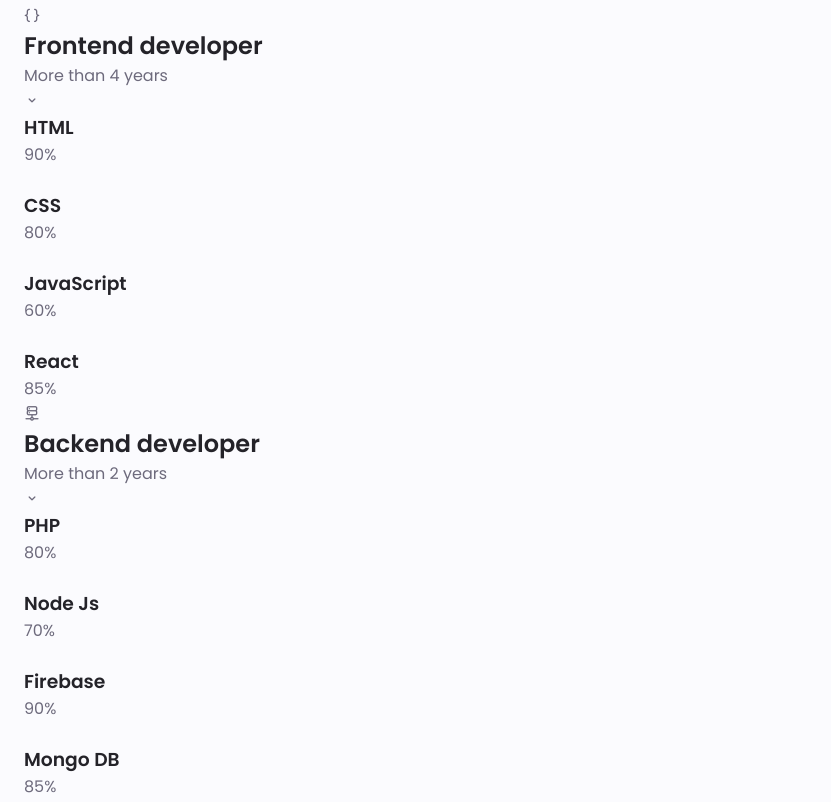
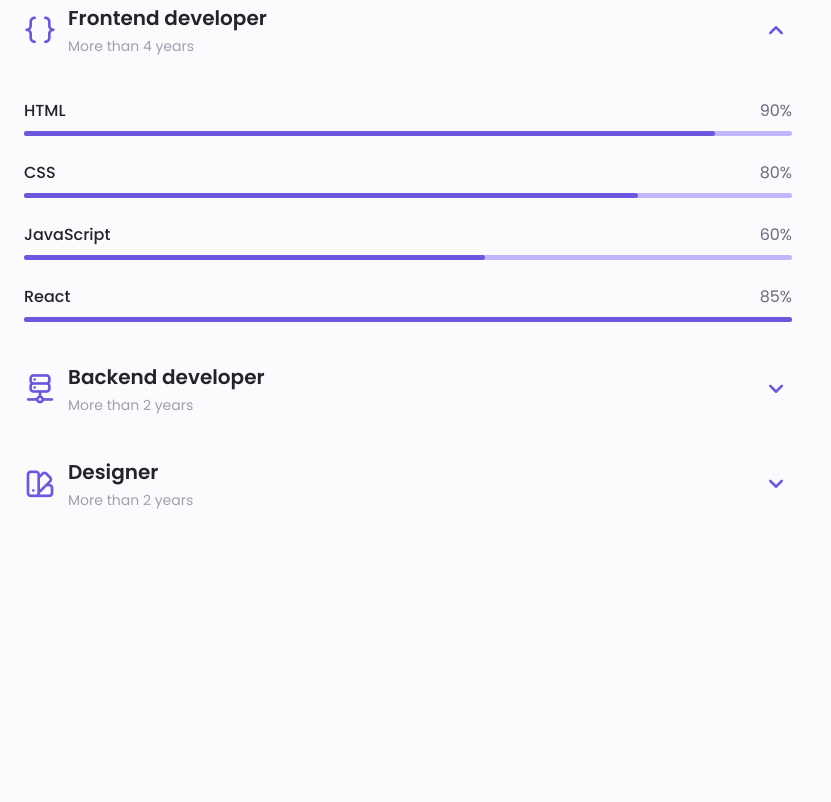
Before and after one commit to kunal7238/Resume, a plain HTML site: page index.html in a window 1280 px wide. Shown: the part 1499-2301 px from the top of the page, without its empty margins (0-831 px from the left). Drawn offline with nearby package versions, Linux system fonts and the light colour scheme; a web font is replaced by a local one.

Commit message:
add skills component

```diff
--- a/assets/css/styles.css
+++ b/assets/css/styles.css
@@ -385,7 +385,114 @@
 }
 
 /*==================== SKILLS ====================*/
+.skills__container{
+    row-gap: 0;
+}
 
+.skills__header{
+    display: flex;
+    align-items:  center;
+    margin-bottom: var(--mb-2-5);
+    cursor: pointer;
+}
+
+.skills__icon,
+.skills__arrow{
+    font-size: 2rem;
+    color: var(--first-color);
+}
+
+.skills__icon{
+    margin-right: var(--mb-0-75);
+}
+
+.skills__title{
+    font-size: var(--h3-font-size);
+}
+
+.skills__subtitle{
+    font-size: var(--small-font-size);
+    color: var(--text-color-light);
+}
+
+.skills__arrow{
+    margin-left: auto;
+    transition: .4s;
+}
+
+.skills__titles{
+    display: flex;
+    justify-content: space-between;
+    margin-bottom: var(--mb-0-5);
+}
+
+.skills__name{
+    font-size: var(--normal-font-size);
+    font-weight: var(--font-medium);
+}
+
+.skills__bar,
+.skills__percentage{
+    height: 5px;
+    border-radius: .25rem;
+}
+
+.skills__bar{
+    background-color: var(--first-color-lighter);
+}
+
+.skills__percentage{
+    display: block;
+    background-color: var(--first-color);
+}
+
+.skills__html{
+    width: 90%;
+}
+.skills__css{
+    width: 80%;
+}
+.skills__js{
+    width: 60%;
+}
+.skills__react{
+    width: 85%;
+}
+.skills__php{
+    width: 80%;
+}
+.skills__node{
+    width: 70%;
+}
+.skills__firebase{
+    width: 90%;
+}
+.skills__mongo{
+    width: 85%;
+}
+.skills__figma{
+    width: 90%;
+}
+.skills__sketch{
+    width: 85%;
+}
+.skills__photoshop{
+    width: 85%;
+}
+
+.skills__close .skills__list{
+    height: 0;
+    overflow: hidden;
+}
+
+.skills__open .skills__list{
+    height: max-content;
+    margin-bottom: var(--mb-2-5);
+}
+
+.skills__open .skills__arrow{
+    transform: rotate(-180deg);
+}
 
 /*==================== QUALIFICATION ====================*/
 
--- a/assets/js/main.js
+++ b/assets/js/main.js
@@ -32,7 +32,23 @@
 
 
 /*==================== ACCORDION SKILLS ====================*/
+const skillsContent = document.getElementsByClassName('skills__content'),
+      skillsHeader = document.querySelectorAll('.skills__header')
 
+function toggleSkills(){
+    let itemClass = this.parentNode.className
+
+    for(i = 0; i < skillsContent.length; i++){
+        skillsContent[i].className = 'skills__content skills__close'
+    }
+    if(itemClass === 'skills__content skills__close'){
+        this.parentNode.className = 'skills__content skills__open'
+    }
+}
+
+skillsHeader.forEach((el) =>{
+    el.addEventListener('click', toggleSkills)
+})
 
 /*==================== QUALIFICATION TABS ====================*/
 
--- a/index.html
+++ b/index.html
@@ -169,7 +169,7 @@
             <div class="skills__container container grid">
                 <div>
                     <!--==================== SKILLS 1 ====================-->
-                    <div class="skills__content">
+                    <div class="skills__content skills__open">
                         <div class="skills__header">
                             <i class="uil uil-brackets-curly skills__icon"></i>
 
@@ -183,34 +183,34 @@
 
                         <div class="skills__list grid">
                             <div class="skills__data">
-                                <div class="skills__title">
+                                <div class="skills__titles">
                                     <h3 class="skills__name">HTML</h3>
                                     <span class="skills__numebr">90%</span>
                                 </div>
                                 <div class="skills__bar">
-                                    <span class="skills__percentage skills_html"></span>
+                                    <span class="skills__percentage skills__html"></span>
                                 </div>
                             </div>
                             <div class="skills__data">
-                                <div class="skills__title">
+                                <div class="skills__titles">
                                     <h3 class="skills__name">CSS</h3>
                                     <span class="skills__numebr">80%</span>
                                 </div>
                                 <div class="skills__bar">
-                                    <span class="skills__percentage skills_css"></span>
+                                    <span class="skills__percentage skills__css"></span>
                                 </div>
                             </div>
                             <div class="skills__data">
-                                <div class="skills__title">
+                                <div class="skills__titles">
                                     <h3 class="skills__name">JavaScript</h3>
                                     <span class="skills__numebr">60%</span>
                                 </div>
                                 <div class="skills__bar">
-                                    <span class="skills__percentage skills_js"></span>
+                                    <span class="skills__percentage skills__js"></span>
                                 </div>
                             </div>
                             <div class="skills__data">
-                                <div class="skills__title">
+                                <div class="skills__titles">
                                     <h3 class="skills__name">React</h3>
                                     <span class="skills__numebr">85%</span>
                                 </div>
@@ -221,7 +221,7 @@
                         </div>
                     </div>
                     <!--==================== SKILLS 2 ====================-->
-                    <div class="skills__content">
+                    <div class="skills__content skills__close">
                         <div class="skills__header">
                             <i class="uil uil-server-network skills__icon"></i>
 
@@ -235,39 +235,39 @@
 
                         <div class="skills__list grid">
                             <div class="skills__data">
-                                <div class="skills__title">
+                                <div class="skills__titles">
                                     <h3 class="skills__name">PHP</h3>
                                     <span class="skills__numebr">80%</span>
                                 </div>
                                 <div class="skills__bar">
-                                    <span class="skills__percentage skills_php"></span>
+                                    <span class="skills__percentage skills__php"></span>
                                 </div>
                             </div>
                             <div class="skills__data">
-                                <div class="skills__title">
+                                <div class="skills__titles">
                                     <h3 class="skills__name">Node Js</h3>
                                     <span class="skills__numebr">70%</span>
                                 </div>
                                 <div class="skills__bar">
-                                    <span class="skills__percentage skills_node"></span>
+                                    <span class="skills__percentage skills__node"></span>
                                 </div>
                             </div>
                             <div class="skills__data">
-                                <div class="skills__title">
+                                <div class="skills__titles">
                                     <h3 class="skills__name">Firebase</h3>
                                     <span class="skills__numebr">90%</span>
                                 </div>
                                 <div class="skills__bar">
-                                    <span class="skills__percentage skills_firebase"></span>
+                                    <span class="skills__percentage skills__firebase"></span>
                                 </div>
                             </div>
                             <div class="skills__data">
-                                <div class="skills__title">
+                                <div class="skills__titles">
                                     <h3 class="skills__name">Mongo DB</h3>
                                     <span class="skills__numebr">85%</span>
                                 </div>
                                 <div class="skills__bar">
-                                    <span class="skills__percentage skills_mongo"></span>
+                                    <span class="skills__percentage skills__mongo"></span>
                                 </div>
                             </div>
                         </div>
@@ -276,7 +276,7 @@
 
                 <div>
                     <!--==================== SKILLS 3 ====================-->
-                    <div class="skills__content">
+                    <div class="skills__content skills__close">
                         <div class="skills__header">
                             <i class="uil uil-swatchbook skills__icon"></i>
 
@@ -290,30 +290,30 @@
 
                         <div class="skills__list grid">
                             <div class="skills__data">
-                                <div class="skills__title">
+                                <div class="skills__titles">
                                     <h3 class="skills__name">Figma</h3>
                                     <span class="skills__numebr">90%</span>
                                 </div>
                                 <div class="skills__bar">
-                                    <span class="skills__percentage skills_figma"></span>
+                                    <span class="skills__percentage skills__figma"></span>
                                 </div>
                             </div>
                             <div class="skills__data">
-                                <div class="skills__title">
+                                <div class="skills__titles">
                                     <h3 class="skills__name">Sketch</h3>
                                     <span class="skills__numebr">85%</span>
                                 </div>
                                 <div class="skills__bar">
-                                    <span class="skills__percentage skills_sketch"></span>
+                                    <span class="skills__percentage skills__sketch"></span>
                                 </div>
                             </div>
                             <div class="skills__data">
-                                <div class="skills__title">
+                                <div class="skills__titles">
                                     <h3 class="skills__name">Photoshop</h3>
                                     <span class="skills__numebr">85%</span>
                                 </div>
                                 <div class="skills__bar">
-                                    <span class="skills__percentage skills_photoshop"></span>
+                                    <span class="skills__percentage skills__photoshop"></span>
                                 </div>
                             </div>
                         </div>
```
